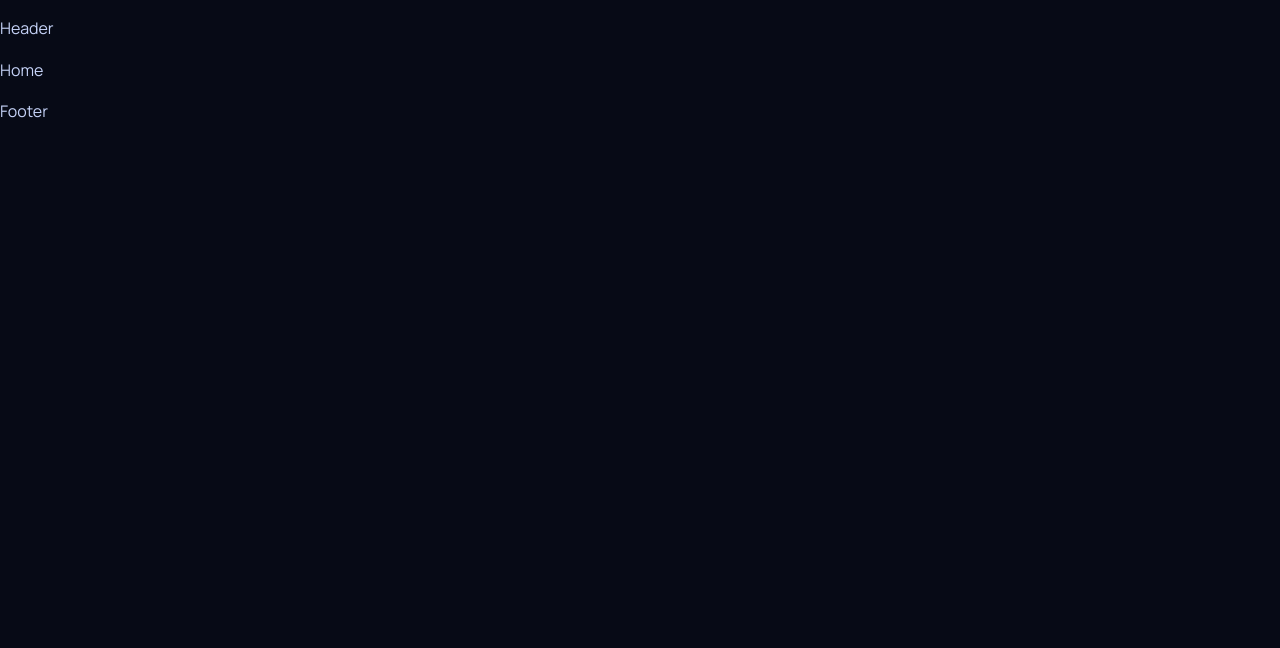
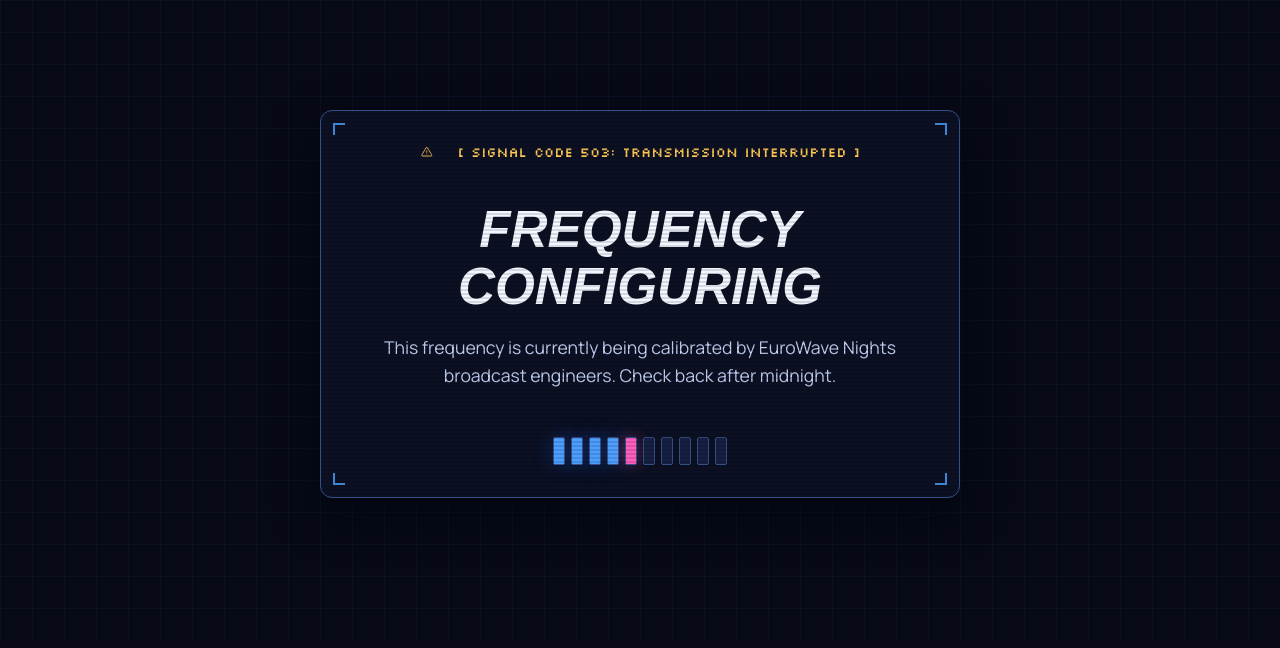
Before and after one commit to CodeInTheIzzyverse/EuroWaveNights, a React app: page / in a window 1280 px wide. Shown: the top 648 px of the page. Built offline with nearby package versions, Linux system fonts and the light colour scheme; the HTML template or start-up script is replaced by a standard one; a web font is replaced by a local one.

Commit message:
Vercel + UnderConstruction main

```diff
--- a/src/components/Layout/MainLayout.tsx
+++ b/src/components/Layout/MainLayout.tsx
@@ -8,10 +8,14 @@ import UnderConstruction from "@/pages/UnderConstruction/UnderConstruction";
 const MainLayout = () => {
     const location = useLocation();
     const showUnderConstruction = location.pathname == PATHS.UNDER_CONSTRUCTION;
+    const isUnderConstruction = true;
 
     return (
         <>
             {
+                !isUnderConstruction
+                    ?
+                    (
                         showUnderConstruction
                             ?
                             (
@@ -25,6 +29,10 @@ const MainLayout = () => {
                                     <Footer />
                                 </>
                             )
+                    )
+                    :
+                    <UnderConstruction />
+
             }
             <Analytics />
         </>
```
Lines whose indentation alone changed are shown as unchanged.
